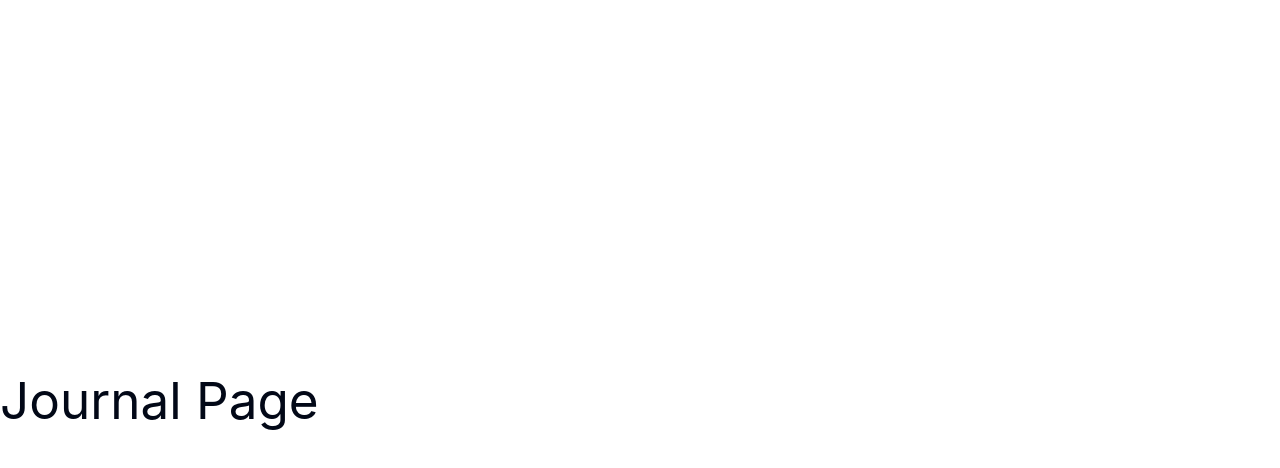
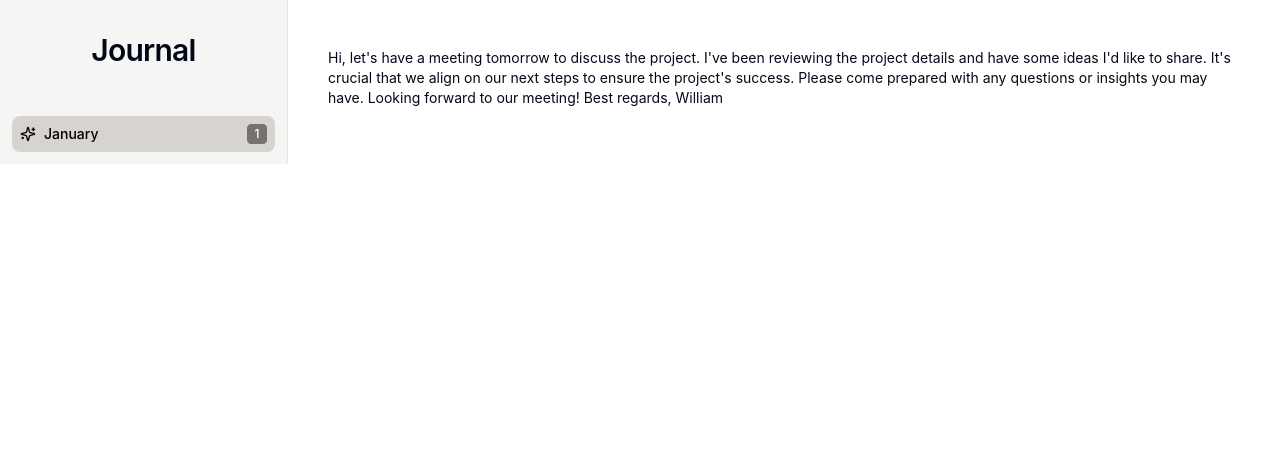
Before and after one commit to NaoRojas/journal, a React (Vite) app: page / in a window 1280 px wide. Shown: the top 468 px of the page. Built offline with nearby package versions, Linux system fonts and the light colour scheme.

Commit message:
Refactor: Remove commented out code and consolidate code duplication

```diff
--- a/src/JournalApp.tsx
+++ b/src/JournalApp.tsx
@@ -0,0 +1,28 @@
+import { Navbar } from './components/Navbar'
+export const JournalApp = () => {
+  return (
+    <body>
+      <main vaul-drawer-wrapper="" className="min-h-screen bg-white">
+        <div className="lg:flex">
+          <Navbar />
+          <div className="flex flex-1">
+            <div className="scrollable-area relative flex w-full flex-col">
+              <div className="content-wrapper">
+                <div className="content">
+                  <div className="flex-1 whitespace-pre-wrap p-4 text-sm">
+                    Hi, let's have a meeting tomorrow to discuss the project.
+                    I've been reviewing the project details and have some ideas
+                    I'd like to share. It's crucial that we align on our next
+                    steps to ensure the project's success. Please come prepared
+                    with any questions or insights you may have. Looking forward
+                    to our meeting! Best regards, William
+                  </div>
+                </div>
+              </div>
+            </div>
+          </div>
+        </div>
+      </main>
+    </body>
+  )
+}
--- a/src/journal/pages/JournalPage.tsx
+++ b/src/journal/pages/JournalPage.tsx
@@ -1,7 +1,28 @@
+import { Navbar } from '@/components/Navbar'
 export const JournalPage = () => {
   return (
-    <div>
-      <h1>Journal Page</h1>
-    </div>
+    <body>
+      <main vaul-drawer-wrapper="" className="min-h-screen bg-white">
+        <div className="lg:flex">
+          <Navbar />
+          <div className="flex flex-1">
+            <div className="scrollable-area relative flex w-full flex-col">
+              <div className="content-wrapper">
+                <div className="content">
+                  <div className="flex-1 whitespace-pre-wrap p-4 text-sm">
+                    Hi, let's have a meeting tomorrow to discuss the project.
+                    I've been reviewing the project details and have some ideas
+                    I'd like to share. It's crucial that we align on our next
+                    steps to ensure the project's success. Please come prepared
+                    with any questions or insights you may have. Looking forward
+                    to our meeting! Best regards, William
+                  </div>
+                </div>
+              </div>
+            </div>
+          </div>
+        </div>
+      </main>
+    </body>
   )
 }
```
Also changed, not shown: src/App.tsx (+0 -23 lines).
